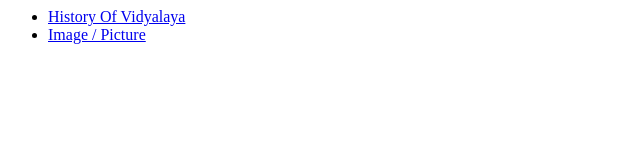
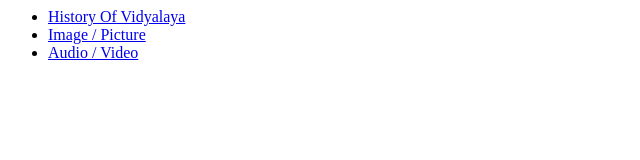
Before and after one commit to sukrith12345/Hills-of-badaga, a plain HTML site: page Title.html in a window 1280 px wide. Shown: the whole page, without its empty margins (0-640 px from the left). Drawn offline with Linux system fonts and the light colour scheme.

Commit message:
Update Title.html
It's connect of Index

```diff
--- a/Title.html
+++ b/Title.html
@@ -8,3 +8,12 @@
 Vidyalaya</A></LI>
 <LI><A HREF="ImageCode/index.html"
 TARGET="Content">Image / Picture</A></LI>
+  <LI><A HREF="AudioVideo/index.html"
+
+TARGET="Content">Audio / Video</A></LI>
+
+</UL>
+
+</BODY>
+
+</HTML>
```
